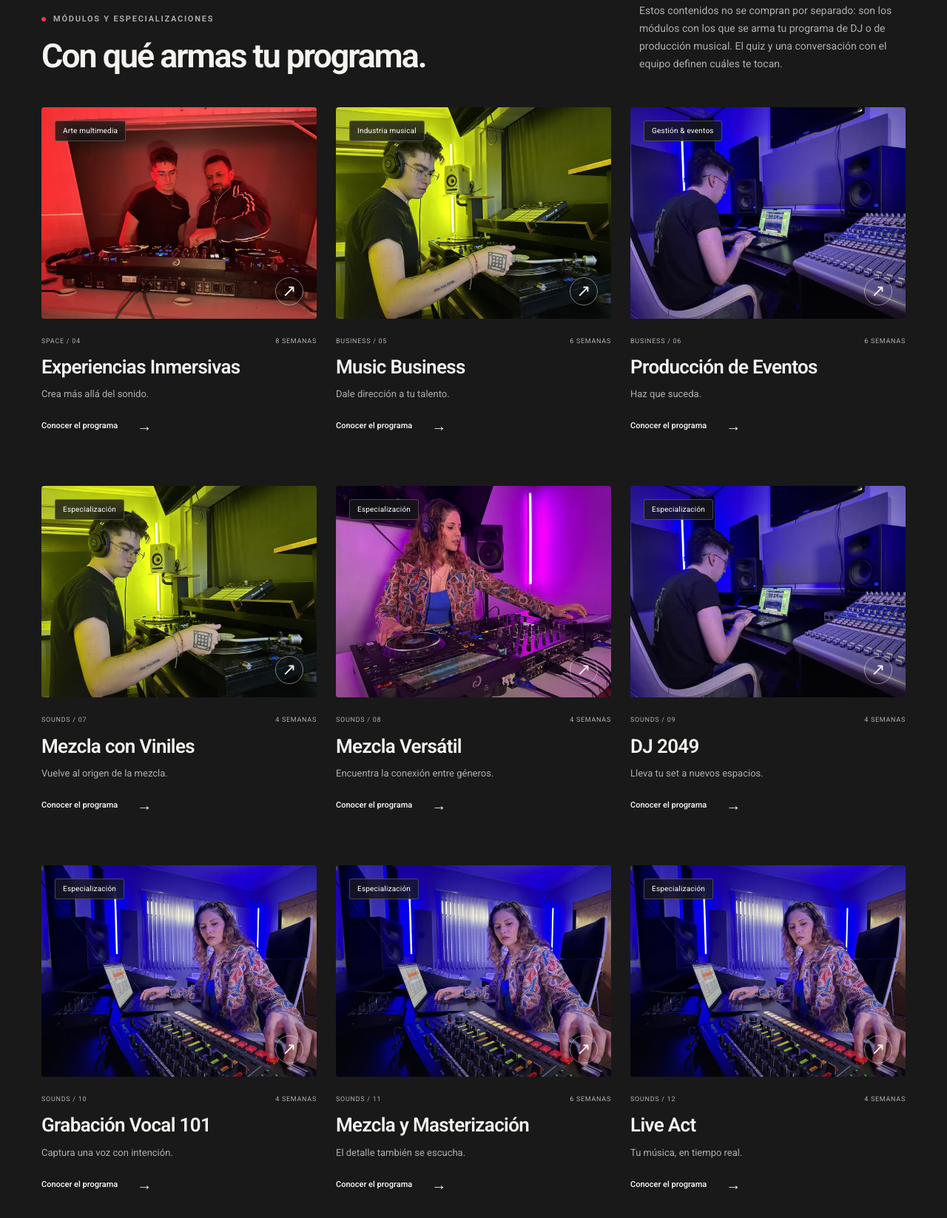
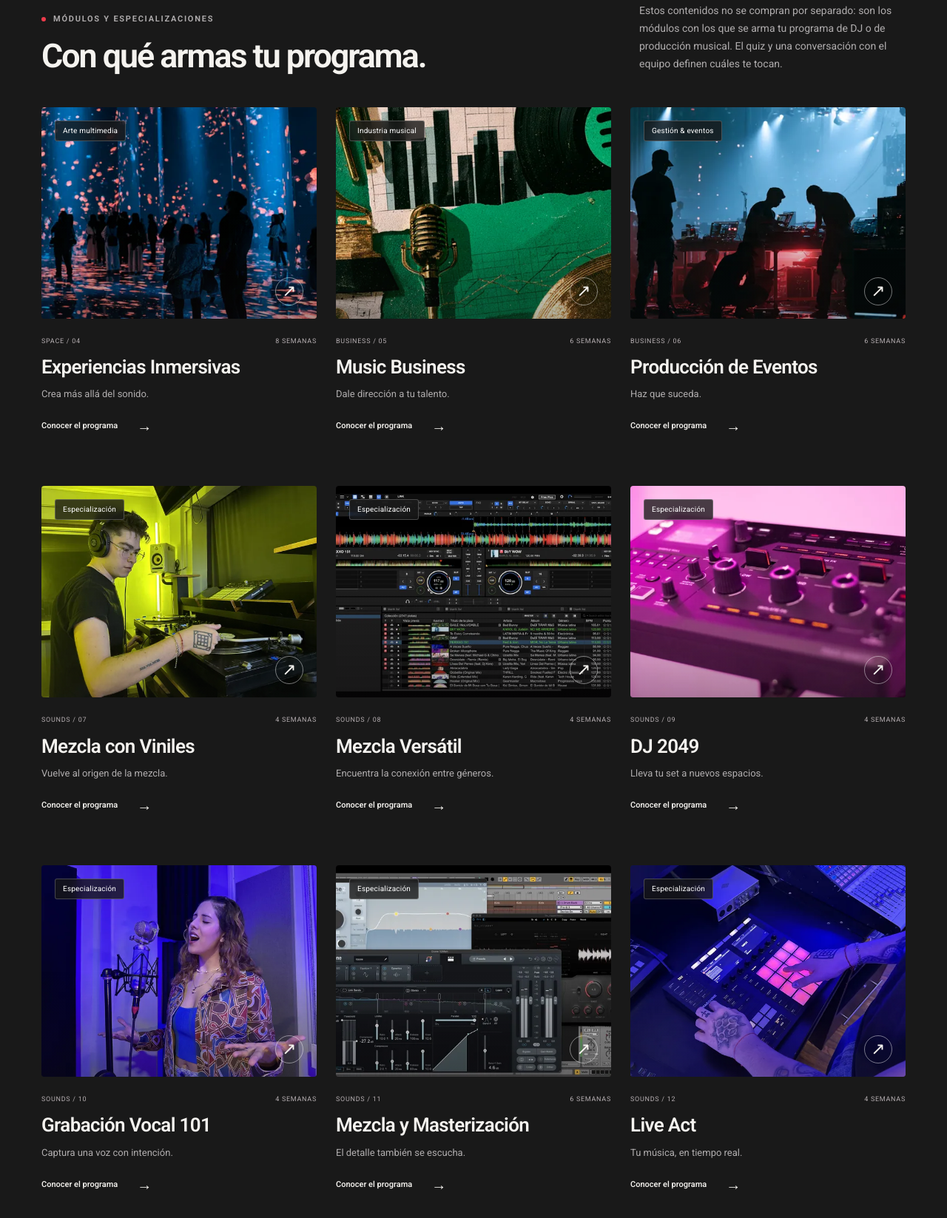
Before and after one commit to jgarcia-wq/soundspace-sitio-revision, a plain HTML site: page programas/index.html in a window 1280 px wide. Shown: the part 1281-2928 px from the top of the page at 74% size. Drawn offline with Linux system fonts and the light colour scheme.

Commit message:
Cada tarjeta del catálogo usa la imagen de su propio programa
La ronda anterior solo cambió la foto del encabezado de cada página, así
que en el catálogo y en los bloques de programas relacionados las doce
tarjetas seguían repitiendo las seis imágenes compartidas.

Ahora la imagen se resuelve por el enlace de la tarjeta, de modo que
funciona igual en el catálogo, en el inicio y en cada bloque de programas
relacionados.

Co-Authored-By: Claude Opus 5 <noreply@anthropic.com>

```diff
--- a/programas/index.html
+++ b/programas/index.html
@@ -288,7 +288,7 @@
                   ../assets/hero-1800.webp?v=20261005 1800w
                 "
                 sizes="(max-width: 760px) 100vw, 50vw"
-                alt="Cabina de DJ con equipo profesional en Soundspace Academy, Condesa"
+                alt="Alumnos en la cabina durante el Master DJ & Producer"
                 width="1200"
                 height="800"
                 loading="lazy"
@@ -403,14 +403,14 @@
             <a class="card-image" href="../experiencias-inmersivas/"
               ><img
                 class=""
-                src="../assets/academy-1200.webp?v=20261005"
+                src="../assets/inmersivas-1200.webp?v=20261005"
                 srcset="
-                  ../assets/academy-640.webp?v=20261005   640w,
-                  ../assets/academy-1200.webp?v=20261005 1200w,
-                  ../assets/academy-1800.webp?v=20261005 1800w
+                  ../assets/inmersivas-640.webp?v=20261005   640w,
+                  ../assets/inmersivas-1200.webp?v=20261005 1200w,
+                  ../assets/inmersivas-1800.webp?v=20261005 1800w
                 "
                 sizes="(max-width: 760px) 100vw, 50vw"
-                alt="Profesor y alumno en la cabina durante una clase en Soundspace Academy"
+                alt="Instalación audiovisual inmersiva"
                 width="1200"
                 height="800"
                 loading="lazy"
@@ -436,14 +436,14 @@
             <a class="card-image" href="../music-business/"
               ><img
                 class=""
-                src="../assets/vinyl-1200.webp?v=20261005"
+                src="../assets/musicbusiness-1200.webp?v=20261005"
                 srcset="
-                  ../assets/vinyl-640.webp?v=20261005   640w,
-                  ../assets/vinyl-1200.webp?v=20261005 1200w,
-                  ../assets/vinyl-1800.webp?v=20261005 1800w
+                  ../assets/musicbusiness-640.webp?v=20261005   640w,
+                  ../assets/musicbusiness-1200.webp?v=20261005 1200w,
+                  ../assets/musicbusiness-1800.webp?v=20261005 1800w
                 "
                 sizes="(max-width: 760px) 100vw, 50vw"
-                alt="Alumno practicando mezcla con tornamesas en Soundspace Academy"
+                alt="Composición sobre la industria musical"
                 width="1200"
                 height="800"
                 loading="lazy"
@@ -467,14 +467,14 @@
             <a class="card-image" href="../produccion-de-eventos/"
               ><img
                 class=""
-                src="../assets/studio-1200.webp?v=20261005"
+                src="../assets/eventos-1200.webp?v=20261005"
                 srcset="
-                  ../assets/studio-640.webp?v=20261005   640w,
-                  ../assets/studio-1200.webp?v=20261005 1200w,
-                  ../assets/studio-1800.webp?v=20261005 1800w
+                  ../assets/eventos-640.webp?v=20261005   640w,
+                  ../assets/eventos-1200.webp?v=20261005 1200w,
+                  ../assets/eventos-1800.webp?v=20261005 1800w
                 "
                 sizes="(max-width: 760px) 100vw, 50vw"
-                alt="Estudio de producción con consola y monitores en Soundspace Academy"
+                alt="Montaje de escenario y equipo durante un evento"
                 width="1200"
                 height="800"
                 loading="lazy"
@@ -507,7 +507,7 @@
                   ../assets/vinyl-1800.webp?v=20261005 1800w
                 "
                 sizes="(max-width: 760px) 100vw, 50vw"
-                alt="Alumno practicando mezcla con tornamesas en Soundspace Academy"
+                alt="Alumno practicando mezcla con tornamesas"
                 width="1200"
                 height="800"
                 loading="lazy"
@@ -531,14 +531,14 @@
             <a class="card-image" href="../mezcla-versatil/"
               ><img
                 class=""
-                src="../assets/dj-1200.webp?v=20261005"
+                src="../assets/versatil-1200.webp?v=20261005"
                 srcset="
-                  ../assets/dj-640.webp?v=20261005   640w,
-                  ../assets/dj-1200.webp?v=20261005 1200w,
-                  ../assets/dj-1800.webp?v=20261005 1800w
+                  ../assets/versatil-640.webp?v=20261005   640w,
+                  ../assets/versatil-1200.webp?v=20261005 1200w,
+                  ../assets/versatil-1800.webp?v=20261005 1800w
                 "
                 sizes="(max-width: 760px) 100vw, 50vw"
-                alt="Alumna mezclando con audífonos en la cabina de Soundspace Academy"
+                alt="Biblioteca y formas de onda en Rekordbox"
                 width="1200"
                 height="800"
                 loading="lazy"
@@ -562,14 +562,14 @@
             <a class="card-image" href="../dj-2049/"
               ><img
                 class=""
-                src="../assets/studio-1200.webp?v=20261005"
+                src="../assets/dj-advanced-1200.webp?v=20261005"
                 srcset="
-                  ../assets/studio-640.webp?v=20261005   640w,
-                  ../assets/studio-1200.webp?v=20261005 1200w,
-                  ../assets/studio-1800.webp?v=20261005 1800w
+                  ../assets/dj-advanced-640.webp?v=20261005   640w,
+                  ../assets/dj-advanced-1200.webp?v=20261005 1200w,
+                  ../assets/dj-advanced-1800.webp?v=20261005 1800w
                 "
                 sizes="(max-width: 760px) 100vw, 50vw"
-                alt="Estudio de producción con consola y monitores en Soundspace Academy"
+                alt="Unidad de efectos RMX en la cabina"
                 width="1200"
                 height="800"
                 loading="lazy"
@@ -593,14 +593,14 @@
             <a class="card-image" href="../grabacion-vocal/"
               ><img
                 class=""
-                src="../assets/production-1200.webp?v=20261005"
+                src="../assets/vocal-1200.webp?v=20261005"
                 srcset="
-                  ../assets/production-640.webp?v=20261005   640w,
-                  ../assets/production-1200.webp?v=20261005 1200w,
-                  ../assets/production-1800.webp?v=20261005 1800w
+                  ../assets/vocal-640.webp?v=20261005   640w,
+                  ../assets/vocal-1200.webp?v=20261005 1200w,
+                  ../assets/vocal-1800.webp?v=20261005 1800w
                 "
                 sizes="(max-width: 760px) 100vw, 50vw"
-                alt="Alumna produciendo en la consola del estudio de Soundspace Academy"
+                alt="Alumna grabando voz en la cabina de locución"
                 width="1200"
                 height="800"
                 loading="lazy"
@@ -624,14 +624,14 @@
             <a class="card-image" href="../mezcla-y-masterizacion/"
               ><img
                 class=""
-                src="../assets/production-1200.webp?v=20261005"
+                src="../assets/mixmaster-1200.webp?v=20261005"
                 srcset="
-                  ../assets/production-640.webp?v=20261005   640w,
-                  ../assets/production-1200.webp?v=20261005 1200w,
-                  ../assets/production-1800.webp?v=20261005 1800w
+                  ../assets/mixmaster-640.webp?v=20261005   640w,
+                  ../assets/mixmaster-1200.webp?v=20261005 1200w,
+                  ../assets/mixmaster-1800.webp?v=20261005 1800w
                 "
                 sizes="(max-width: 760px) 100vw, 50vw"
-                alt="Alumna produciendo en la consola del estudio de Soundspace Academy"
+                alt="Sesión de mezcla y masterización en pantalla"
                 width="1200"
                 height="800"
                 loading="lazy"
@@ -657,14 +657,14 @@
             <a class="card-image" href="../live-act/"
               ><img
                 class=""
-                src="../assets/production-1200.webp?v=20261005"
+                src="../assets/liveact-1200.webp?v=20261005"
                 srcset="
-                  ../assets/production-640.webp?v=20261005   640w,
-                  ../assets/production-1200.webp?v=20261005 1200w,
-                  ../assets/production-1800.webp?v=20261005 1800w
+                  ../assets/liveact-640.webp?v=20261005   640w,
+                  ../assets/liveact-1200.webp?v=20261005 1200w,
+                  ../assets/liveact-1800.webp?v=20261005 1800w
                 "
                 sizes="(max-width: 760px) 100vw, 50vw"
-                alt="Alumna produciendo en la consola del estudio de Soundspace Academy"
+                alt="Manos sobre un controlador de pads durante un live act"
                 width="1200"
                 height="800"
                 loading="lazy"
```
Also changed, not shown: business/index.html (+10 -10 lines), certificacion/index.html (+1 -1 lines), dj-2049/index.html (+1 -1 lines), dj-integral/index.html (+2 -2 lines), experiencias-inmersivas/index.html (+1 -1 lines), grabacion-vocal/index.html (+1 -1 lines), index.html (+1 -1 lines), live-act/index.html (+1 -1 lines), master-dj-producer/index.html (+1 -1 lines), mezcla-versatil/index.html (+1 -1 lines), mezcla-y-masterizacion/index.html (+1 -1 lines), music-business/index.html (+5 -5 lines), produccion-de-eventos/index.html (+5 -5 lines), produccion-musical/index.html (+2 -2 lines), 4 more files.
